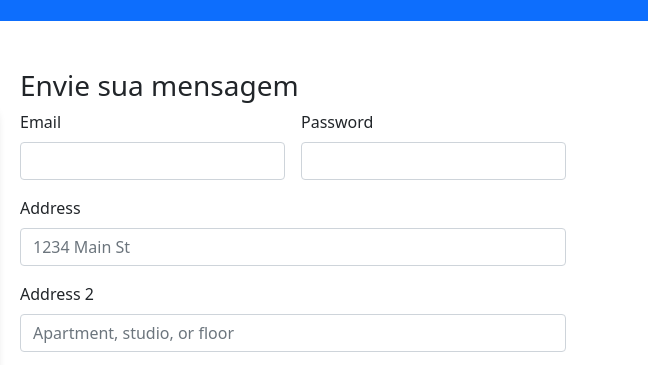
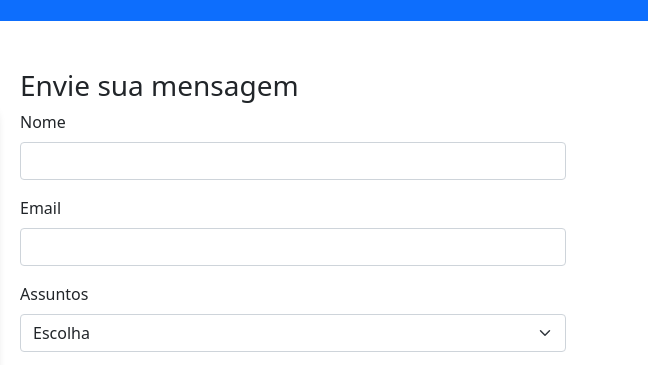
Before and after one commit to yDenBarbosa/bootstrap, a plain HTML site: page projeto/contato.html in a window 1280 px wide. Shown: the part 243-608 px from the top of the page, 632-1280 px from the left. Drawn offline with nearby package versions, Linux system fonts and the light colour scheme.

Commit message:
feat:main

```diff
--- a/projeto/contato.html
+++ b/projeto/contato.html
@@ -106,22 +106,23 @@
             <div class="col-12 col-lg-6 mt-5 mt-lg-0">
                 <h3>Envie sua mensagem</h3>
                 <form class="row g-3">
-                    <div class="col-md-6">
+                    <div class="col-12">
+                        <label for="inputEmail4" class="form-label">Nome</label>
+                        <input type="text" class="form-control" id="inputEmail4">
+                    </div>
+                    <div class="col-12">
                         <label for="inputEmail4" class="form-label">Email</label>
                         <input type="email" class="form-control" id="inputEmail4">
                     </div>
-                    <div class="col-md-6">
-                        <label for="inputPassword4" class="form-label">Password</label>
-                        <input type="password" class="form-control" id="inputPassword4">
-                    </div>
-                    <div class="col-12">
-                        <label for="inputAddress" class="form-label">Address</label>
-                        <input type="text" class="form-control" id="inputAddress" placeholder="1234 Main St">
-                    </div>
-                    <div class="col-12">
-                        <label for="inputAddress2" class="form-label">Address 2</label>
-                        <input type="text" class="form-control" id="inputAddress2"
-                            placeholder="Apartment, studio, or floor">
+                    <div class="col-md-12">
+                        <label for="inputState" class="form-label">Assuntos</label>
+                        <select id="inputState" class="form-select">
+                            <option selected>Escolha</option>
+                            <option>Dúvida sobre o produto</option>
+                            <option>Suporte Técnico</option>
+                            <option>Sugestão</option>
+                            <option>Outro</option>
+                        </select>
                     </div>
                     <div class="col-md-6">
                         <label for="inputCity" class="form-label">City</label>
```
